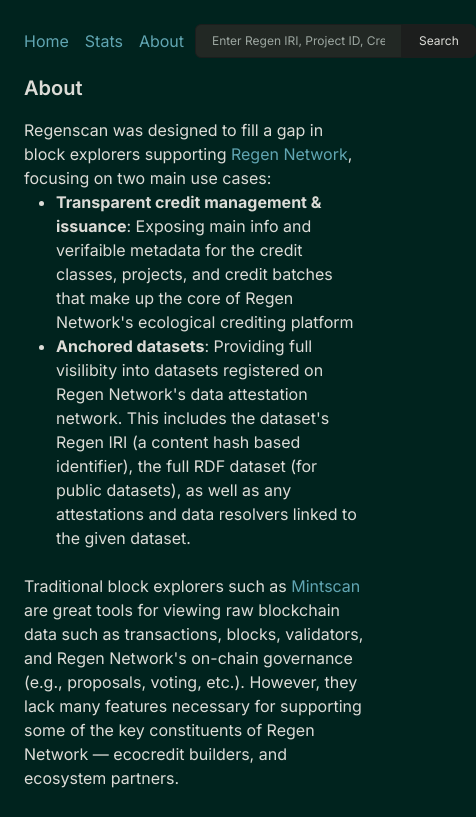
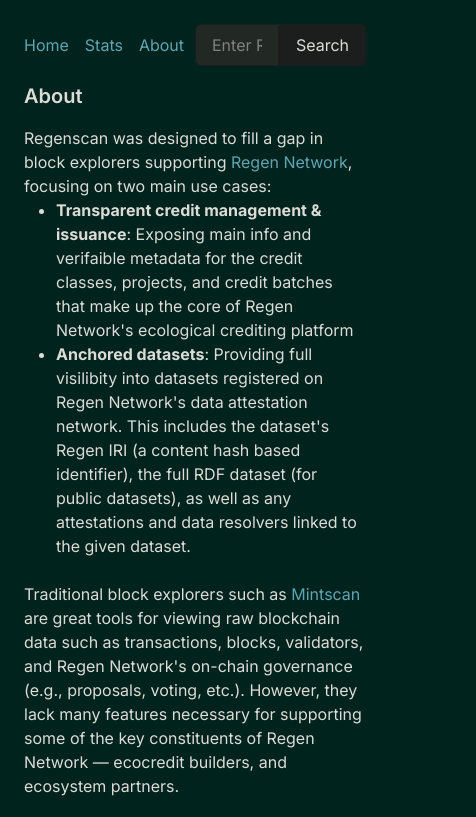
Before and after one commit to clevinson/regenscan, a Next.js app: page /about in a window 390 px wide. Shown: the top 817 px of the page, 476 px wide, since content can reach past the window. Built offline with nearby package versions, Linux system fonts and the light colour scheme.

Commit message:
mobile friendly home screen

```diff
--- a/package.json
+++ b/package.json
@@ -3,7 +3,7 @@
   "version": "0.1.0",
   "private": true,
   "scripts": {
-    "dev": "next dev",
+    "dev": "next dev -H 0.0.0.0",
     "build": "next build",
     "start": "next start",
     "lint": "next lint"
--- a/src/app/globals.css
+++ b/src/app/globals.css
@@ -48,6 +48,9 @@
 
 @utility border-primary-green {
   border-color: rgb(var(--primary-green));
+}
+@utility border-primary-grey {
+  border-color: rgb(var(--primary-grey));
 }
 @utility hover-accent {
   @apply hover:text-accent-blue transition-all duration-200;
--- a/src/app/page.tsx
+++ b/src/app/page.tsx
@@ -1,39 +1,13 @@
 "use client";
 
-import { useState, FormEvent } from "react";
-import { useRouter } from "next/navigation";
-import {
-  regenIRIRegex,
-  projectRegex,
-  classRegex,
-  batchRegex,
-} from "@/utils/constants";
 import SearchBar from "@/components/Search";
 import MainStats from "@/components/MainStats";
 import Link from "next/link";
 
 export default function Home() {
-  const [iri, setIri] = useState<string>("");
-  const router = useRouter();
-
-  const handleSubmit = (e: FormEvent) => {
-    e.preventDefault();
-    if (iri) {
-      if (iri.match(regenIRIRegex)) {
-        router.push(`/dataset/${iri}`);
-      } else if (iri.match(projectRegex)) {
-        router.push(`/project/${iri}`);
-      } else if (iri.match(classRegex)) {
-        router.push(`/class/${iri}`);
-      } else if (iri.match(batchRegex)) {
-        router.push(`/batch/${iri}`);
-      }
-    }
-  };
-
   return (
-    <div className="flex flex-col min-h-screen">
-      <header className="px-8 py-6 text-md flex justify-end space-x-6">
+    <div className="flex flex-col h-screen">
+      <header className="px-4 py-4 md:px-8 md:py-6 text-md flex justify-end space-x-4 md:space-x-6">
         <div>
           <Link href="/stats">Stats</Link>
         </div>
@@ -41,14 +15,14 @@
           <Link href="/about">About</Link>
         </div>
       </header>
-      <div className="flex flex-col items-center justify-center grow">
-        <h1 className="text-4xl font-bold mb-8 text-[rgb(var(--text-primary))]">
+      <div className="flex flex-col items-center mx-auto w-full px-4 md:w-4xl md:px-0 space-y-4 grow">
+        <div className="md:mt-24" />
+        <h1 className="text-xl md:text-4xl font-bold  text-center text-primary">
           Regen Network Dataset Explorer
         </h1>
         <SearchBar />
-        <div className="mt-12"></div>
+        <div className="mt-8" />
         <MainStats />
-        <div className="mt-48"></div>
       </div>
     </div>
   );
--- a/src/components/MainStats.tsx
+++ b/src/components/MainStats.tsx
@@ -89,7 +89,7 @@
   ];
 
   return (
-    <div className="max-w-4xl w-2xl mx-auto">
+    <div className="w-full md:w-2xl mx-auto">
       <div className="grid grid-cols-1 md:grid-cols-2 gap-4">
         {stats.map((stat, index) => (
           <div key={index} className="relative">
--- a/src/components/Search.tsx
+++ b/src/components/Search.tsx
@@ -15,7 +15,6 @@
   const router = useRouter();
 
   const handleSubmit = (e: FormEvent) => {
-    console.log("submitting");
     e.preventDefault();
     if (iri) {
       if (iri.match(typeRegex)) {
@@ -33,31 +32,34 @@
   };
 
   return (
-    <form onSubmit={handleSubmit} className="flex text-xs items-center">
+    <form
+      onSubmit={handleSubmit}
+      className="flex flex-row text-s md:text-xs items-center w-full md:w-lg"
+    >
       <input
         type="text"
         value={iri}
         onChange={(e) => setIri(e.target.value)}
         placeholder="Enter Regen IRI, Project ID, Credit Class ID, or Batch ID"
-        className="px-4 py-2 w-[480px]
-                   bg-[rgb(var(--primary-green))]
-                   text-[rgb(var(--text-primary))]
-                   border border-[rgb(var(--primary-grey))]
+        className="px-4 py-2 w-full
+                   bg-primary-green
+                   text-primary
+                   border border-primary-grey
                    rounded-l-md
                    focus:outline-0
-                   focus:border-[rgb(var(--accent-blue))]
-                   placeholder-[rgb(var(--text-secondary))]"
+                   focus:border-accent-blue
+                   placeholder-text-secondary"
       />
       <button
         type="submit"
         className="px-4 py-2
-                   bg-[rgb(var(--primary-grey))]
-                   text-[rgb(var(--text-primary))]
+                   bg-primary-grey
+                   text-primary
                    rounded-r-md
-                   hover:bg-[rgb(var(--highlight-green))]
+                   hover:bg-highlight
                    focus:outline-0
-                   border border-[rgb(var(--primary-grey))]
-                   focus:border-[rgb(var(--accent-blue))]
+                   border border-primary-grey
+                   focus:border-accent-blue
                    transition-all"
       >
         Search
```
